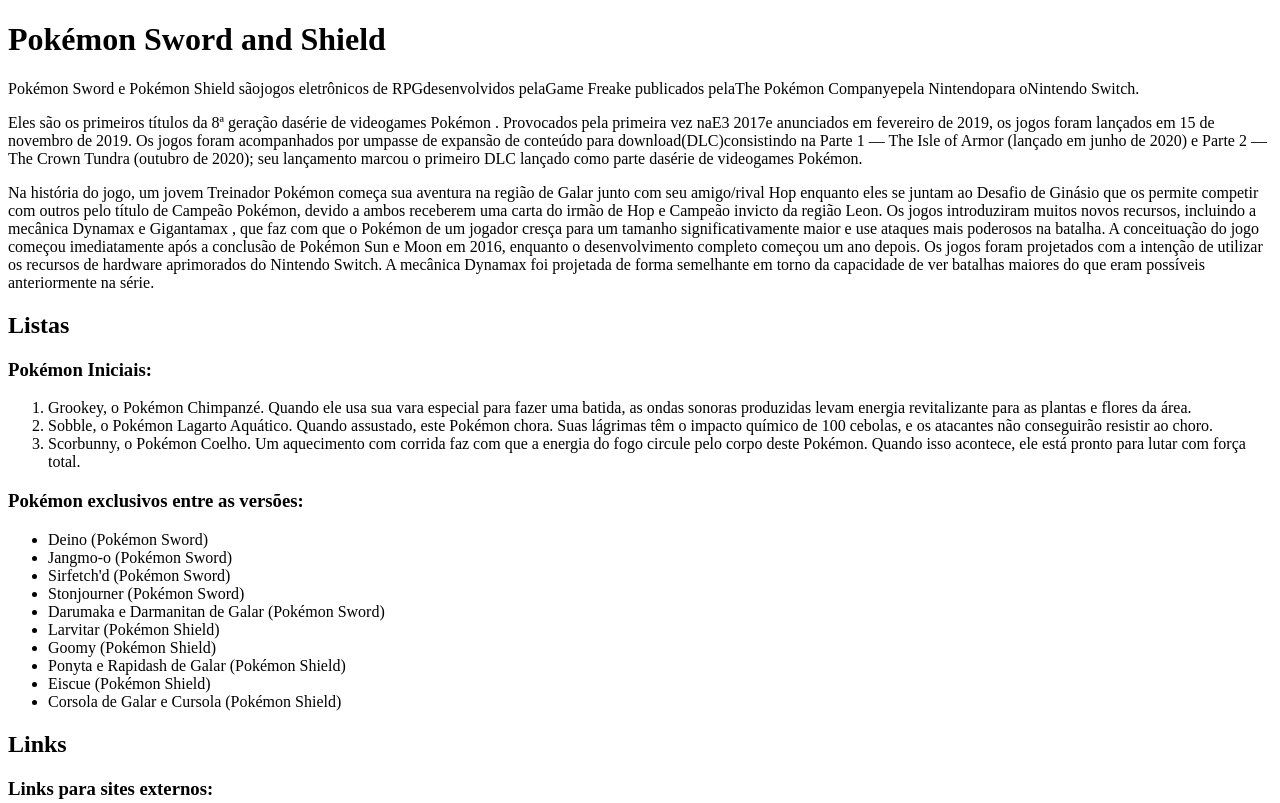
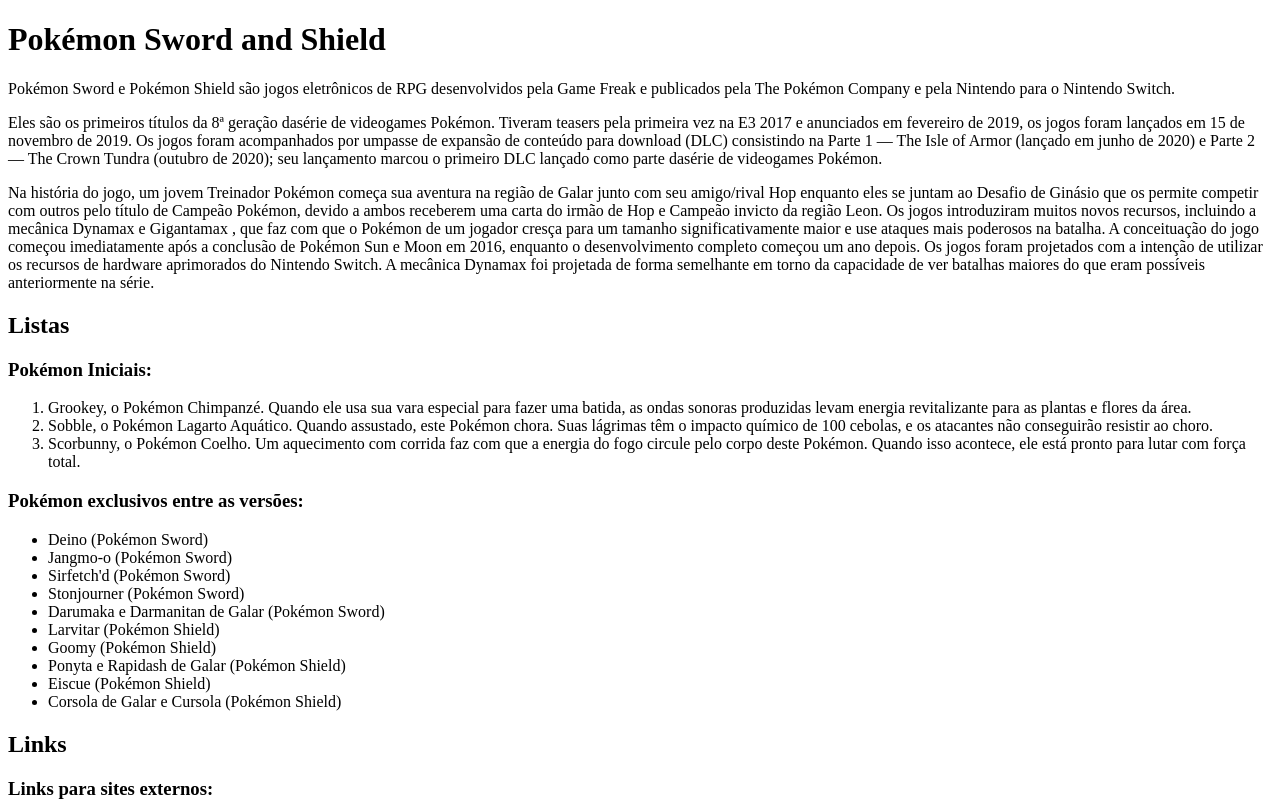
Before and after one commit to Gabriel-Dias-d-Sousa/revisaogeral-gabrieldias1TIMB, a plain HTML site: page index.html in a window 1280 px wide. Shown: the top 803 px of the page. Drawn offline with Linux system fonts and the light colour scheme.

Commit message:
Correções ortográficas dos parágrafos

```diff
--- a/index.html
+++ b/index.html
@@ -19,11 +19,13 @@
         <h1 id="Início">Pokémon Sword and Shield</h1>
 
         <div>
-            <p>Pokémon Sword e Pokémon Shield sãojogos eletrônicos de RPGdesenvolvidos pelaGame Freake publicados
-                pelaThe Pokémon Companyepela Nintendopara oNintendo Switch.</p>
-            <p>Eles são os primeiros títulos da 8ª geração dasérie de videogames Pokémon . Provocados pela primeira vez
-                naE3 2017e anunciados em fevereiro de 2019, os jogos foram lançados em 15 de novembro de 2019. Os jogos
-                foram acompanhados por umpasse de expansão de conteúdo para download(DLC)consistindo na Parte 1 — The
+            <p>Pokémon Sword e Pokémon Shield são jogos eletrônicos de RPG desenvolvidos pela Game Freak e publicados
+                pela The Pokémon Company e pela Nintendo para o Nintendo Switch.</p>
+            <p>Eles são os primeiros títulos da 8ª geração dasérie de videogames Pokémon. Tiveram teasers pela primeira
+                vez
+                na E3 2017 e anunciados em fevereiro de 2019, os jogos foram lançados em 15 de novembro de 2019. Os
+                jogos
+                foram acompanhados por umpasse de expansão de conteúdo para download (DLC) consistindo na Parte 1 — The
                 Isle of Armor (lançado em junho de 2020) e Parte 2 — The Crown Tundra (outubro de 2020); seu lançamento
                 marcou o primeiro DLC lançado como parte dasérie de videogames Pokémon.</p>
             <p>Na história do jogo, um jovem Treinador Pokémon começa sua aventura na região de Galar junto com seu
```
